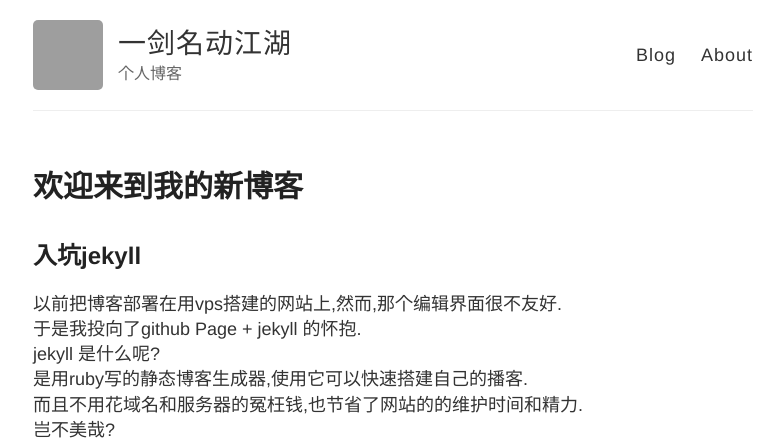
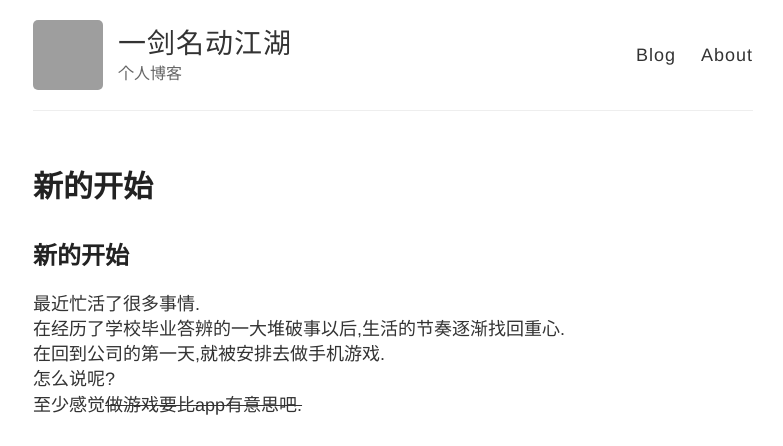
Before and after one commit to zzhwaxy/zzhwaxy.github.io, a Jekyll site: the page built from index.html, in a window 1280 px wide and 1400 px high. Shown: the top 446 px of the window, without its empty margins (247-1030 px from the left). Built offline with Jekyll 4.4.1, drawn with Linux system fonts in a browser that asks for light colours; some of the changed text lies outside the part shown; grey boxes are pictures that could not be loaded.

Commit message:
new article

```diff
--- a/_config.yml
+++ b/_config.yml
@@ -72,7 +72,7 @@
   style: :expanded # You might prefer to minify using :compressed
 
 # Use the following plug-ins
-gems:
+plugins:
   - jekyll-sitemap # Create a sitemap using the official Jekyll sitemap gem
   - jekyll-feed # Create an Atom feed using the official Jekyll feed gem
 
--- /dev/null
+++ b/_posts/2019-06-16-thinkmyself.md
@@ -0,0 +1,18 @@
+---
+layout: post
+title: 新的开始
+---
+## 新的开始
+  最近忙活了很多事情.
+  在经历了学校毕业答辨的一大堆破事以后,生活的节奏逐渐找回重心.
+  在回到公司的第一天,就被安排去做手机游戏.
+  怎么说呢?
+  至少感觉~~做游戏要比app有意思吧.~~
+## 学习进展
+  自认为自己的学习进度还是比一般人快一点的.
+  下面是我今天花了一天做的东西.
+  ![gif](/images/scroll.gif)
+
+
+  这是一个无限循环的地图,但其实只用了三张图片.
+  有时间我会把代码放到github上去。
```
Also changed, not shown: 1 other file.
